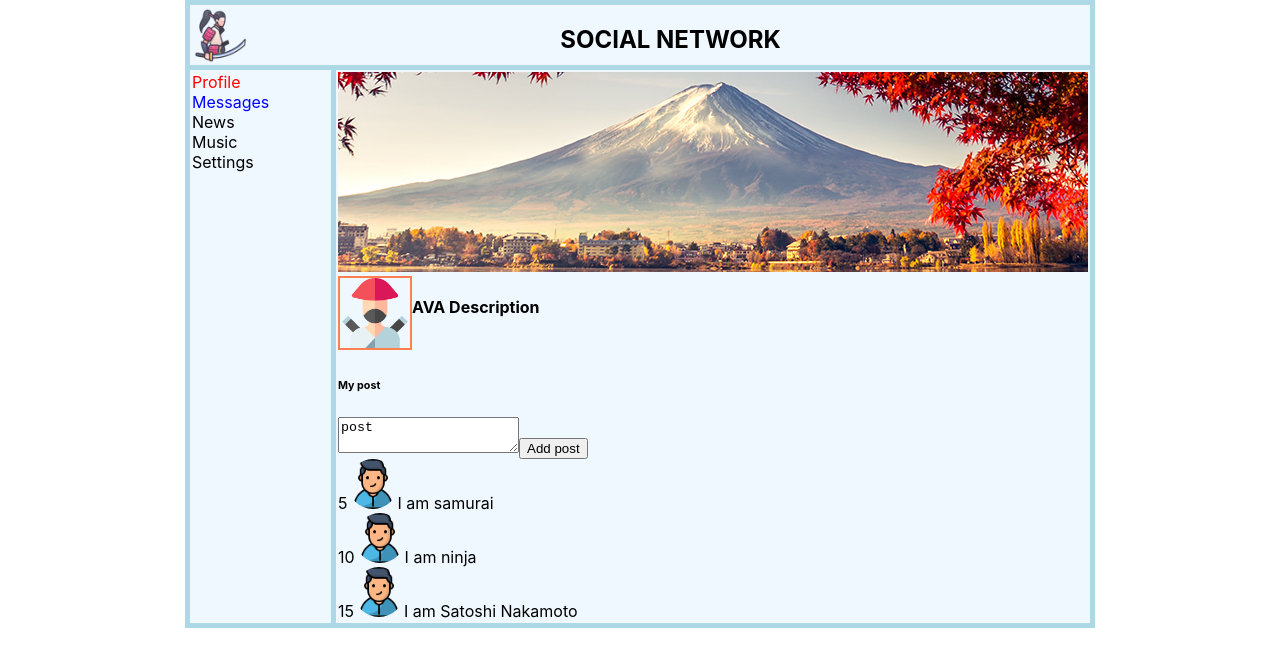
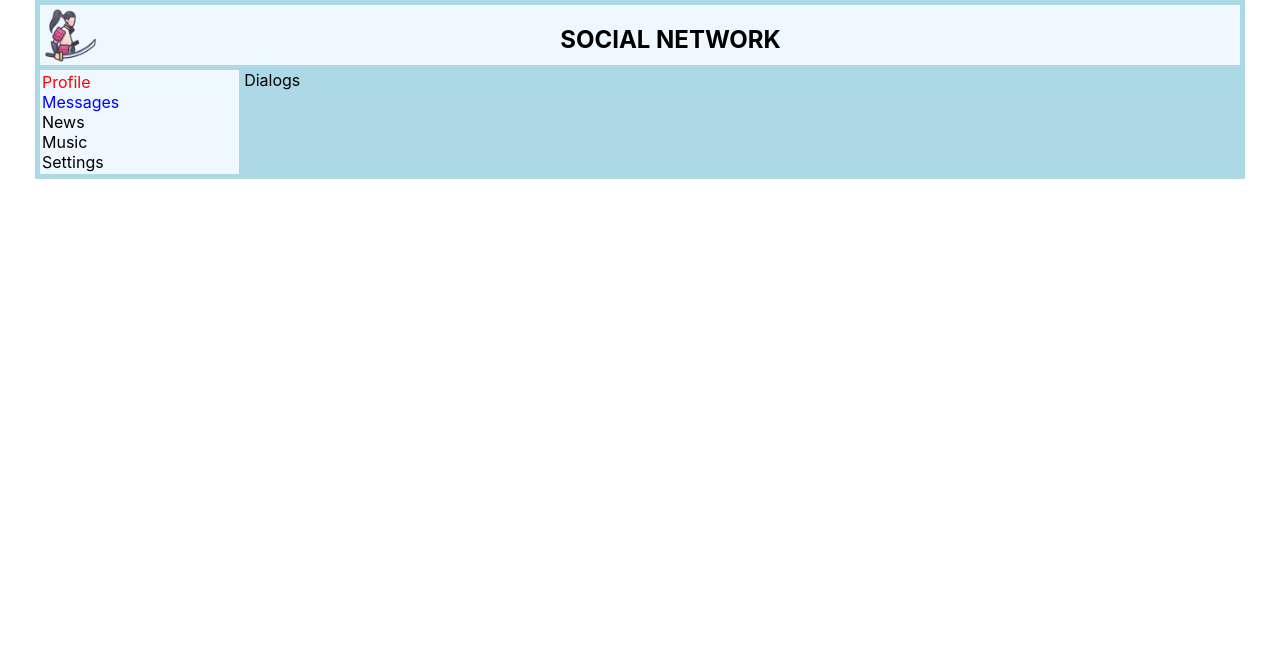
Before and after one commit to Rumata-SL/Social_Network, a React (Create React App) app: page / in a window 1280 px wide. Shown: the top 666 px of the page. Built offline with nearby package versions, Linux system fonts and the light colour scheme.

Commit message:
Added directory "dialogs", and files dialogs.tsx, dialogs.module.css

```diff
--- a/src/App.css
+++ b/src/App.css
@@ -37,7 +37,7 @@
   }
 }*/
 .app-wrapper{
-  width: 900px;
+  width: 1200px;
   margin: 0 auto;
   padding: 5px;
   background-color: lightblue;
--- a/src/App.tsx
+++ b/src/App.tsx
@@ -3,13 +3,15 @@
 import {Header} from "./components/header/heder";
 import {Navbar} from "./components/navbar/navbar";
 import {Profile} from "./components/profile/profile";
+import {Dialogs} from "./components/dialogs/dialogs";
 
 function App() {
     return (
         <div className="app-wrapper">
             <Header/>
             <Navbar/>
-            <Profile/>
+            {/*<Profile/>*/}
+            <Dialogs/>
         </div>
     );
 }
--- /dev/null
+++ b/src/components/dialogs/dialogs.tsx
@@ -0,0 +1,10 @@
+import React from "react";
+
+
+export const Dialogs = () => {
+    return (
+        <div>
+            Dialogs
+        </div>
+    )
+}
--- a/src/components/profile/profile.module.css
+++ b/src/components/profile/profile.module.css
@@ -4,7 +4,7 @@
     grid-area: c;
 }
 .content_logo{
-    object-fit: none;
+    object-fit: cover;
     height: 200px;
-    width: 750px;
+    width: 990px;
 }
```
Also changed, not shown: src/components/dialogs/dialogs.module.css (added).
